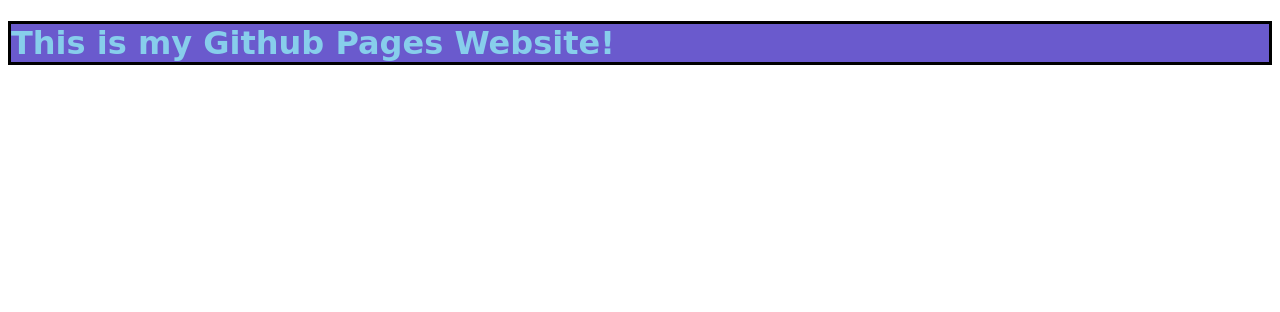
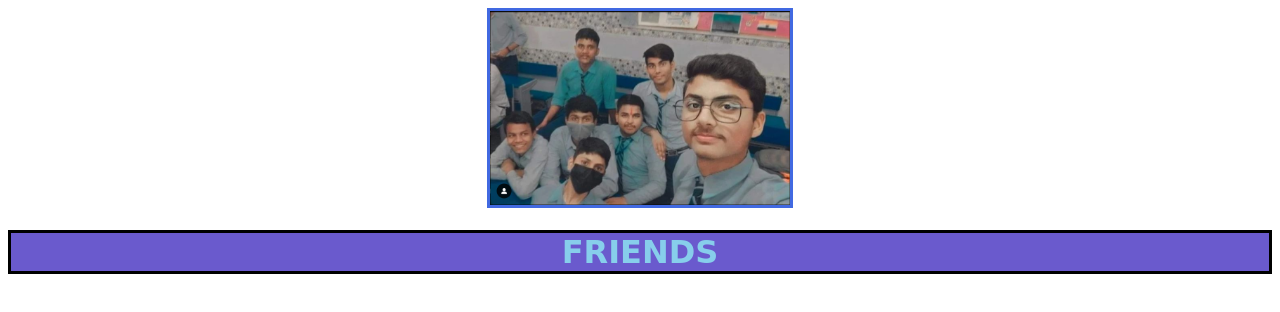
Before and after one commit to rahul-kumar-deshmukh/rahul-kumar-deshmukh.github.io, a plain HTML site: page index.html in a window 1280 px wide. Drawn offline with Linux system fonts and the light colour scheme.

Commit message:
update profile"

```diff
--- a/index.html
+++ b/index.html
@@ -6,12 +6,24 @@
             h1{
                 color: skyblue;
                 background-color: slateblue;
+                text-align: center;
                 border: 3px solid black;
                 font-family: cursive, sans-serif;
+            }
+            img{
+                display: block;
+                width: 300px;
+                height: auto;
+                margin-left: auto;
+                margin-right: auto;
+                border: 3px solid royalblue;
             }
         </style>
     </head>
     <body>
-        <h1>This is my Github Pages Website!</h1>
+        <div>
+            <img src="friends.png" alt="friends">
+            <h1>FRIENDS</h1>
+        </div>
     </body>
 </html>
```
Also changed, not shown: friends.png (added).
